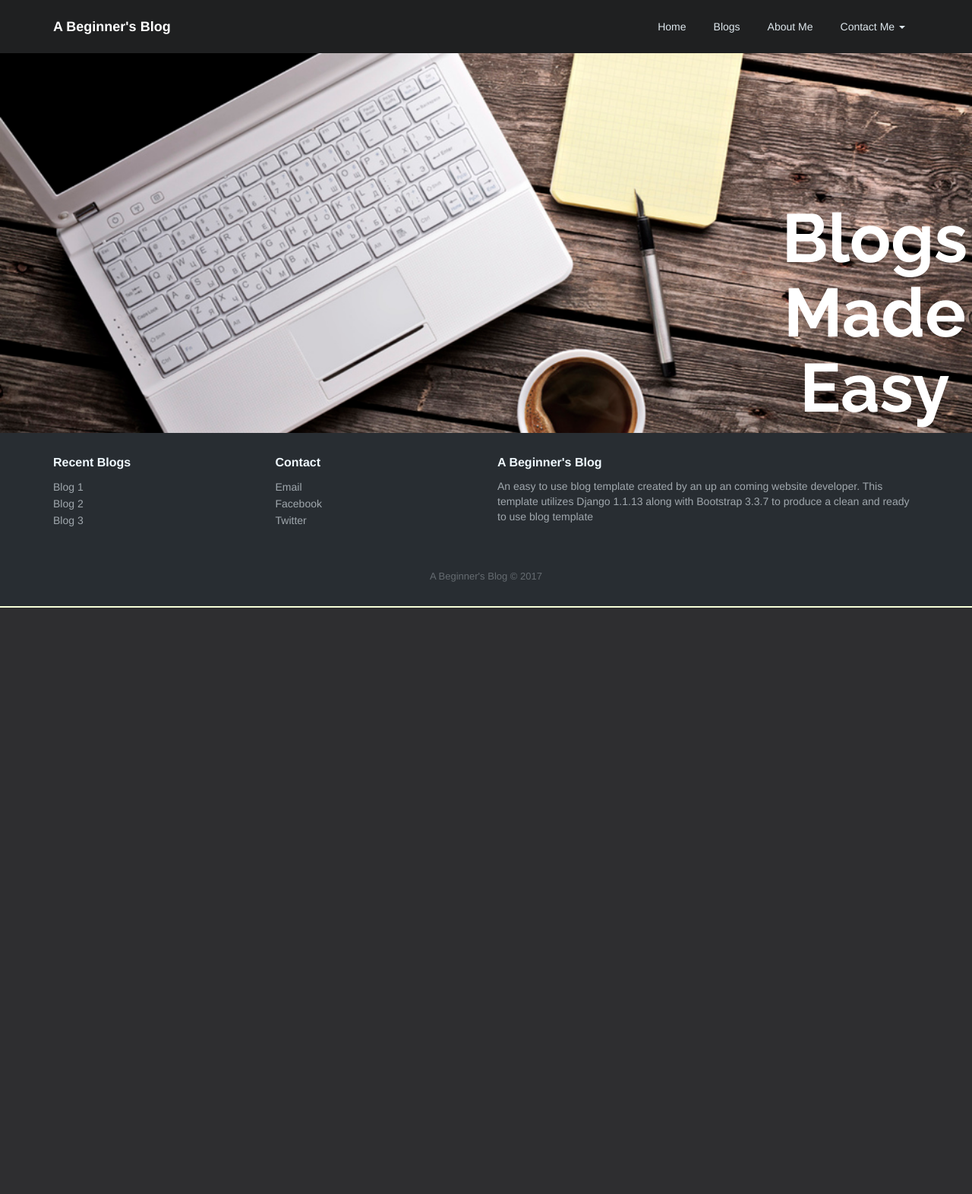
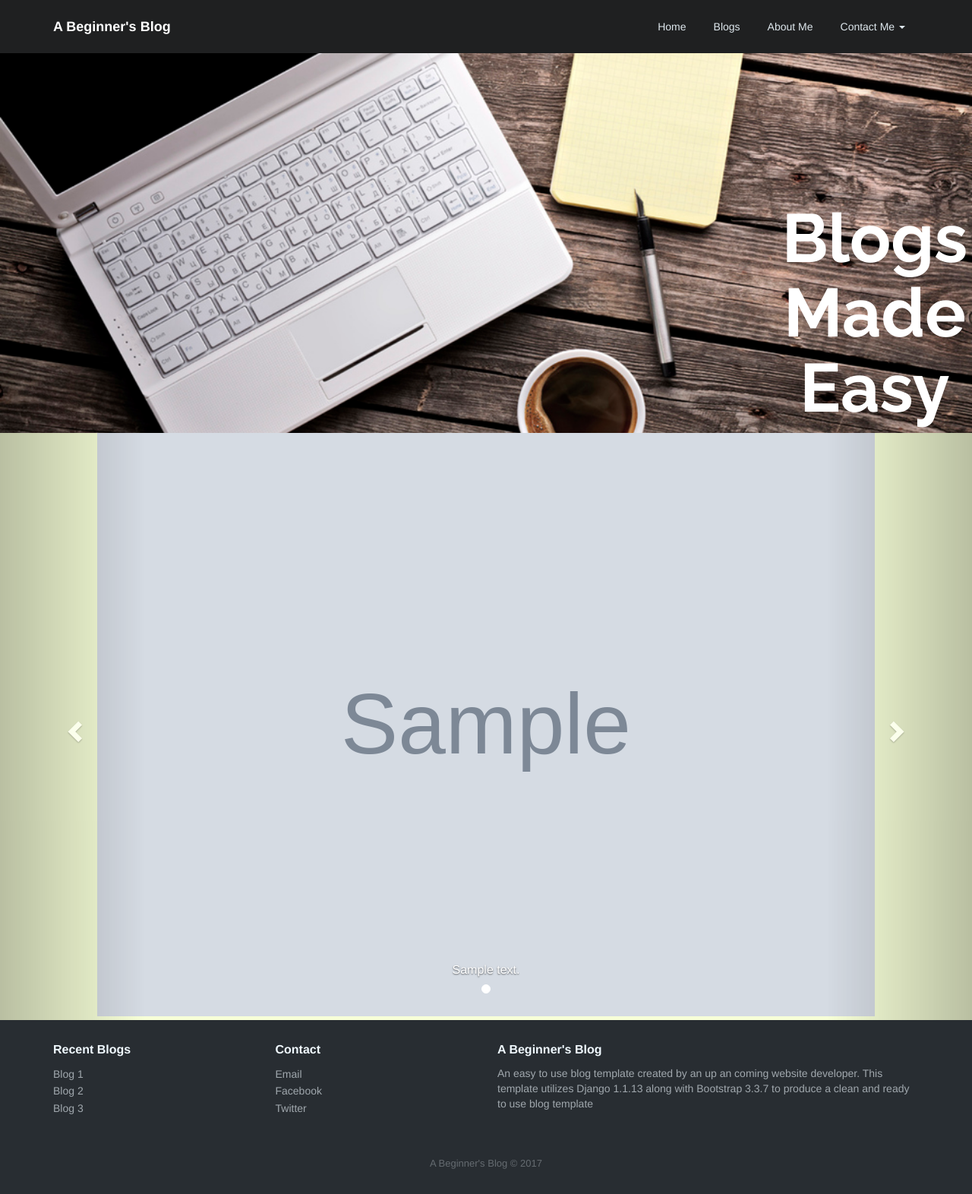
Before and after one commit to ShivamDh/Python-Projects, a Django app: template starter_blog/homepage/templates/home.html in a window 1280 px wide. Shown: the whole page at 76% size. Before the commit the page ends 800 px from the top, so only its background shows below. Run offline with Django 3.2, Linux system fonts and the light colour scheme; the template is opened without the code that fills it: most values are stand-ins (such as "Sample title", 1, 10 or a date in 2020); grey boxes marked "Sample" are stand-in pictures; some libraries are stand-ins or nearby versions.

Commit message:
Added Image Carousel for Blogs

```diff
--- a/starter_blog/homepage/templates/home.html
+++ b/starter_blog/homepage/templates/home.html
@@ -6,4 +6,33 @@
 	<h1 class="homepage-image-title"> Blogs Made Easy </h1>
 </div>
 
+<div id="carousel-1" class="carousel slide" data-ride="carousel">
+	<div class="carousel-inner" role="listbox">
+		{% for blog_post in object_list %}
+			<div class="item {% if forloop.counter0 == 0 %} active {% endif %}">
+				<img src={% static blog_post.imgSrc %} class="homepage-carousel-image" alt="Slide Image" />
+				<div class="carousel-caption"> {{blog_post.summary}} </div>
+			</div>
+		{% endfor %}
+	</div>
+	<div>
+		<a class="left carousel-control" role="button" data-slide="prev" href="#carousel-1">
+			<i class="glyphicon glyphicon-chevron-left"> </i>
+			<span class="sr-only"> Previous </span>
+		</a>
+		<a class="right carousel-control" role="button" data-slide="next" href="#carousel-1">
+			<i class="glyphicon glyphicon-chevron-right"> </i>
+			<span class="sr-only"> Next </span>
+		</a>
+	</div>
+	<ol class="carousel-indicators">
+		{% for blog_post in object_list %}
+			<li data-target="#carousel-1" data-slide-to={{forloop.counter0}}
+				{% if forloop.counter0 == 0 %} class="active" {% endif %}> </li>
+		{% endfor %}
+	</ol>
+</div>
+
+
+
 {% endblock %}
--- a/starter_blog/homepage/urls.py
+++ b/starter_blog/homepage/urls.py
@@ -4,6 +4,6 @@
 from blogs.models import Blog
 
 urlpatterns = [
-    url(r'^$',ListView.as_view(queryset=Blog.objects.all().order_by('-date'),
+    url(r'^$',ListView.as_view(queryset=Blog.objects.all().order_by('date'),
 		template_name='home.html'))
 ]
--- a/starter_blog/static/css/custom.css
+++ b/starter_blog/static/css/custom.css
@@ -281,3 +281,26 @@
 	margin-top: calc(470px - 21.5%);
 	font-family: Raleway;
 }
+
+.carousel-inner {
+  position:relative;
+  width:100%;
+  overflow:hidden;
+}
+
+* {
+  -webkit-box-sizing:border-box;
+  -moz-box-sizing:border-box;
+  box-sizing:border-box;
+}
+
+.homepage-carousel-image {
+	width: 80%;
+	height: 500px !imporant;
+	margin-left: 10%;
+	margin-bottom: 5px;
+}
+
+.carousel-caption {
+	font-size: 16px;
+}
```
Also changed, not shown: starter_blog/static/img/blog-1.jpg (added), starter_blog/static/img/blog-2.png (added), starter_blog/static/img/blog-3.png (added), starter_blog/static/img/blog-4.jpg (added), starter_blog/static/img/blog-5.jpg (added).
